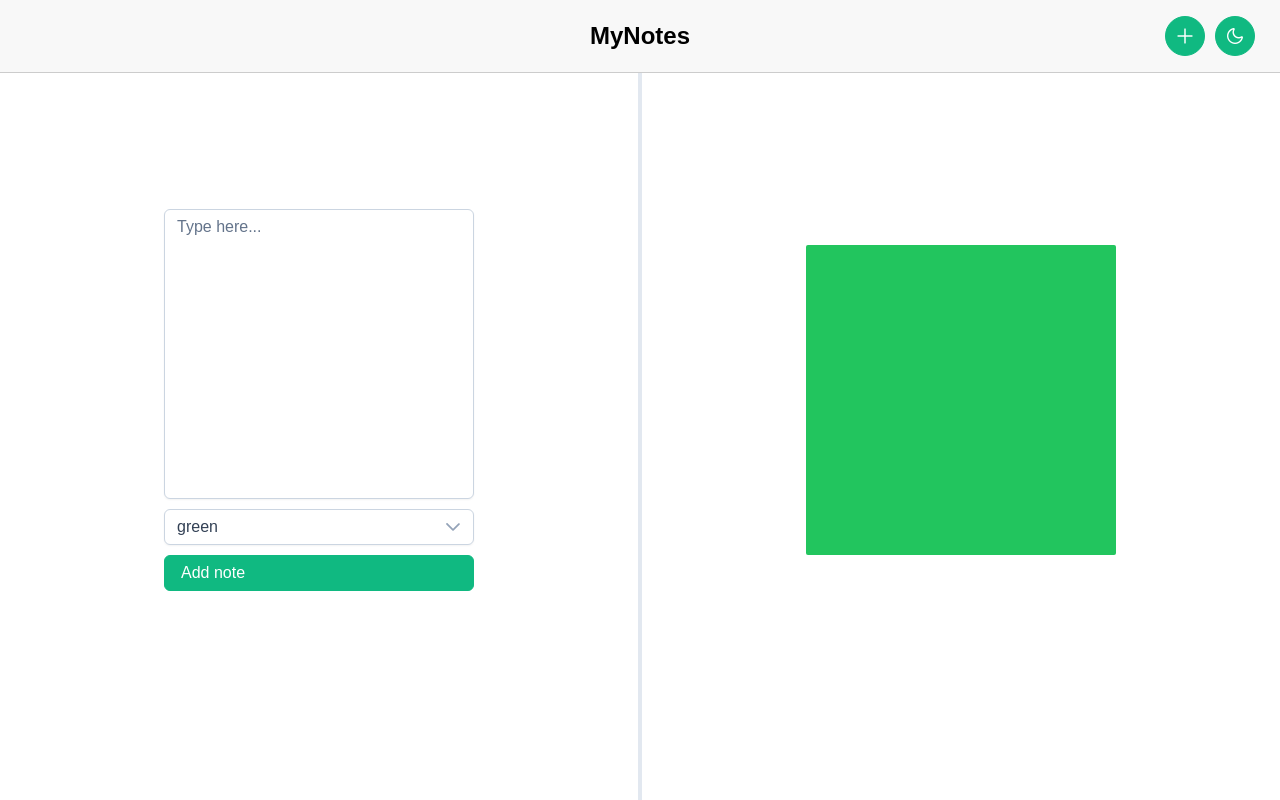
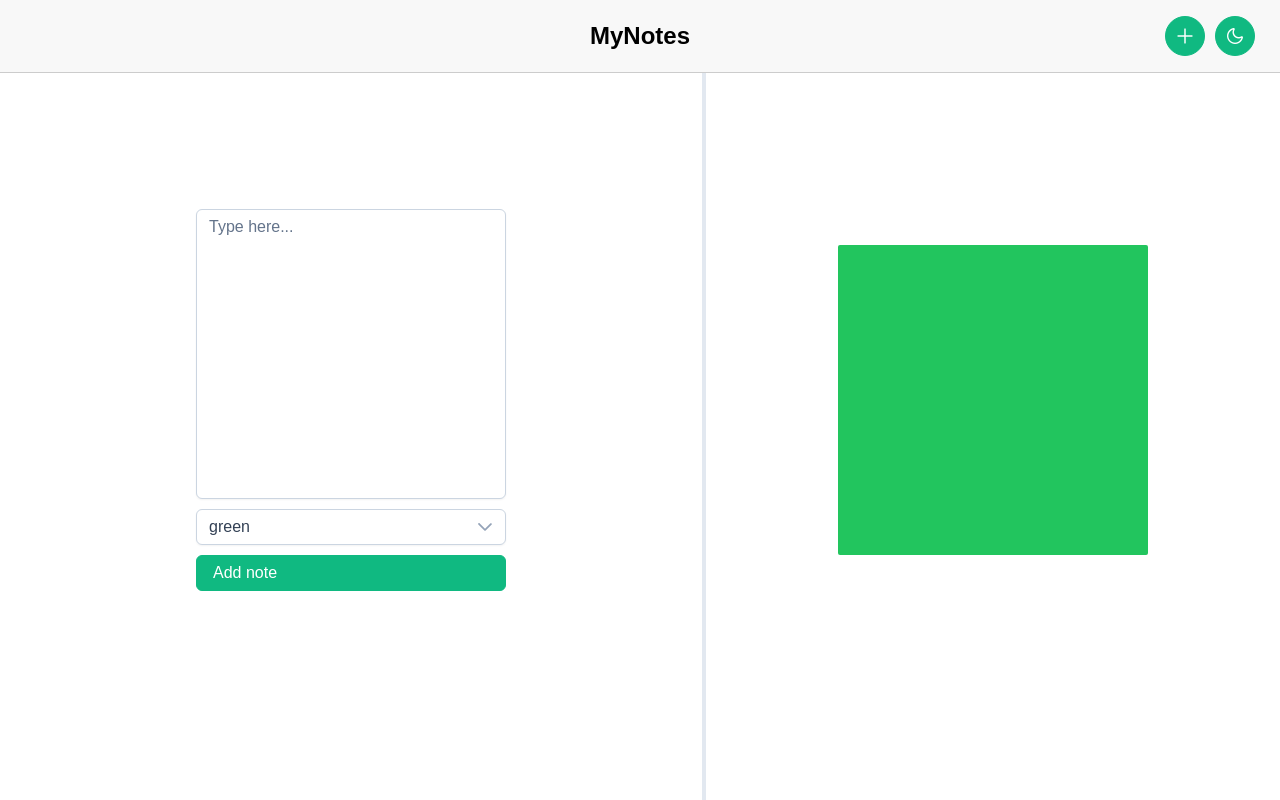
Before and after one commit to ikbalcaus/MyNotes, a Vue app: page /new in a window 1280 px wide. Built offline with nearby package versions, Linux system fonts and the light colour scheme; a web font is replaced by a local one.

Commit message:
Added edit note option

```diff
--- a/src/components/Editor.vue
+++ b/src/components/Editor.vue
@@ -7,13 +7,18 @@
 </template>
 
 <script setup>
-    import { ref } from 'vue';
+    import { onMounted, ref } from 'vue';
 
-    const text = ref("");
-    const selectedColor = ref("green");
     const colors = [ "green", "blue", "red", "yellow", "orange", "purple", "pink", "cyan", "teal", "gray" ];
-    const props = defineProps({ btnText: String });
+    const props = defineProps({
+        text: String,
+        color: String,
+        btnText: String
+    });
+    const text = ref();
+    const selectedColor = ref();
     const emits = defineEmits(["sendParameters", "btnClick"]);
+
 
     const dataChanged = () => {
         emits("sendParameters", text.value, selectedColor.value);
@@ -22,6 +27,11 @@
     const saveChanges = () => {
         emits("btnClick");
     };
+
+    onMounted(() => {
+        text.value = props.text;
+        selectedColor.value = props.color || "green";
+    })
 </script>
 
 <style scoped>
--- a/src/components/NavBar.vue
+++ b/src/components/NavBar.vue
@@ -34,7 +34,7 @@
             navBorderColor.value = "#777";
             themeIcon.value = "pi pi-sun";
         }
-        document.getElementById("theme").setAttribute("href", "./node_modules/primevue/resources/themes/aura-" + theme.value + "-green/theme.css");
+        document.getElementById("theme").setAttribute("href", "./../node_modules/primevue/resources/themes/aura-" + theme.value + "-green/theme.css");
     }
 
     onMounted(() => {
@@ -71,7 +71,7 @@
         margin-right: 25px;
     }
 
-    @media(max-width: 767px) {
+    @media (max-width: 767px) {
         .title {
             left: 0;
             transform: translate(0);
--- a/src/components/Note.vue
+++ b/src/components/Note.vue
@@ -1,8 +1,5 @@
 <template>
-    <div class="note"
-        :style="`backgroundColor: var(--${color}-500)`"
-        @mouseover="showButtons=true"
-        @mouseleave="showButtons=false">
+    <div class="note" :style="`backgroundColor: var(--${color}-500)`" @mouseover="showButtons=true" @mouseleave="showButtons=false">
         <div v-if="enableButtons && showButtons" class="buttons">
             <Button icon="pi pi-file-edit" @click="editNote()" class="note-btn" text />
             <Button icon="pi pi-times" @click="deleteNote()" class="note-btn" text />
@@ -15,8 +12,9 @@
 
 <script setup>
     import { inject, ref } from 'vue';
-    import { router } from '@/router';
+    import { useRouter } from 'vue-router';
 
+    const router = useRouter();
     const notes = inject("notes");
     const showButtons = ref(false);
     const props = defineProps({
@@ -53,6 +51,7 @@
         width: 30px;
         height: 30px;
         color: var(--primary-color-text);
+        opacity: 0.6;
     }
     .note-btn:active {
         background-color: transparent;
--- a/src/views/EditNoteView.vue
+++ b/src/views/EditNoteView.vue
@@ -1,2 +1,70 @@
 <template>
+	<Splitter class="splitter" :layout="layout">
+		<SplitterPanel :size="55" :minSize="10">
+			<Editor class="editor" :text="text" :color="selectedColor" btn-text="Edit note" @sendParameters="applyParameters" @btnClick="editNote" />
+		</SplitterPanel>
+		<SplitterPanel :size="45" :minSize="10">
+			<Note class="note" :text="text" :color="selectedColor" :enable-buttons="false" />
+		</SplitterPanel>
+	</Splitter>
 </template>
+
+<script setup>
+	import { inject, onMounted, ref } from 'vue';
+    import { useRouter } from 'vue-router';
+
+    const router = useRouter();
+	const layout = ref();
+	const notes = inject("notes");
+	const currentNote = notes.value.filter(note => note.id == router.currentRoute.value.params.id)[0]
+	const text = ref(currentNote.text);
+	const selectedColor = ref(currentNote.color);
+
+	const checkSize = () => {
+		if(window.innerWidth <= 767) layout.value = "vertical";
+		else layout.value = "horizontal";
+	}
+
+	const applyParameters = (newText, newSelectedColor) => {
+		text.value = newText;
+		selectedColor.value = newSelectedColor;
+	};
+
+	const editNote = () => {
+		currentNote.text = text.value;
+		currentNote.color = selectedColor.value;
+		localStorage.setItem("notes", JSON.stringify(notes.value));
+		router.push("/");
+	}
+
+	onMounted(() => {
+		checkSize();
+		window.addEventListener("resize", checkSize);
+	});
+</script>
+
+<style scoped>
+	.splitter {
+		width: 100%;
+		height: calc(100vh - 73px);
+		border: none;
+	}
+	.editor {
+		position: relative;
+		top: 45%;
+		transform: translateY(-50%);
+		margin: 0 auto;
+	}
+	.note {
+		position: relative;
+		left: 50%;
+		top: 45%;
+		transform: translate(-50%, -50%);
+	}
+
+	@media (max-width: 767px) {
+		.editor, .note {
+			top: 50%;
+		}
+	}
+</style>
--- a/src/views/IndexView.vue
+++ b/src/views/IndexView.vue
@@ -1,10 +1,11 @@
 <template>
     <div class="canvas">
         <Note v-for="(note, index) in notes" :key="index"
-            :id = "note.id"
-            :text = "note.text"
-            :color = "note.color"
-            :enableButtons = "true"
+            :id="note.id"
+            :text="note.text"
+            :color="note.color"
+            :enableButtons="true"
+            @mouseover="riseLayer(note.id)"
             :style="`
                 position: absolute;
                 top: ${note.posY}%;
@@ -18,6 +19,10 @@
     import { inject } from 'vue';
 
     const notes = inject("notes");
+
+    const riseLayer = (id) => {
+
+    }
 </script>
 
 <style scoped>
--- a/src/views/NewNoteView.vue
+++ b/src/views/NewNoteView.vue
@@ -1,22 +1,23 @@
 <template>
 	<Splitter class="splitter" :layout="layout">
-    <SplitterPanel :minSize="10">
+		<SplitterPanel :size="55" :minSize="10">
 			<Editor class="editor" btn-text="Add note" @sendParameters="applyParameters" @btnClick="addNote" />
 		</SplitterPanel>
-    <SplitterPanel :minSize="10">
-      <Note class="note" :enable-buttons="false" :text="text" :color="selectedColor" />
+		<SplitterPanel :size="45" :minSize="10">
+			<Note class="note" :text="text" :color="selectedColor" :enable-buttons="false" />
 		</SplitterPanel>
 	</Splitter>
 </template>
 
 	<script setup>
-  import { router } from '@/router';
 	import { inject, onMounted, ref } from 'vue';
+    import { useRouter } from 'vue-router';
 
-  const layout = ref("");
-  const text = ref("");
+    const router = useRouter();
+	const layout = ref();
+	const notes = inject("notes");
+	const text = ref();
 	const selectedColor = ref("green");
-  const notes = inject("notes");
 
 	const checkSize = () => {
 		if(window.innerWidth <= 767) layout.value = "vertical";
@@ -63,5 +64,12 @@
 		left: 50%;
 		top: 45%;
 		transform: translate(-50%, -50%);
+		z-index: v-bind(zIndex);
+	}
+
+	@media (max-width: 767px) {
+		.editor, .note {
+			top: 50%;
+		}
 	}
 </style>
```
Lines whose indentation alone changed are shown as unchanged.
